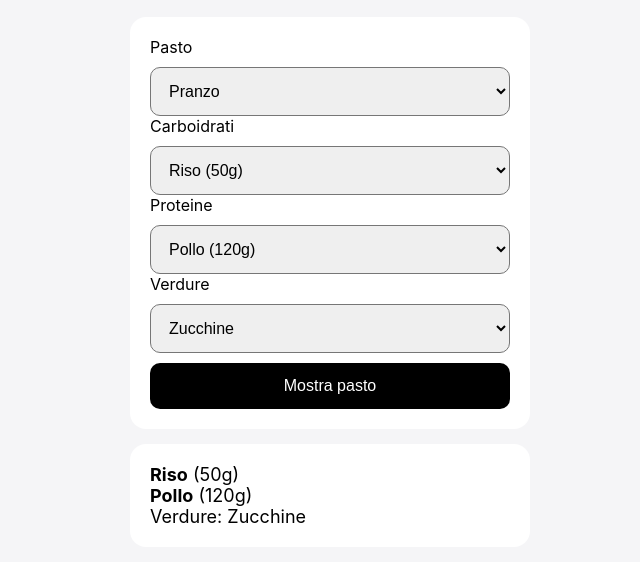
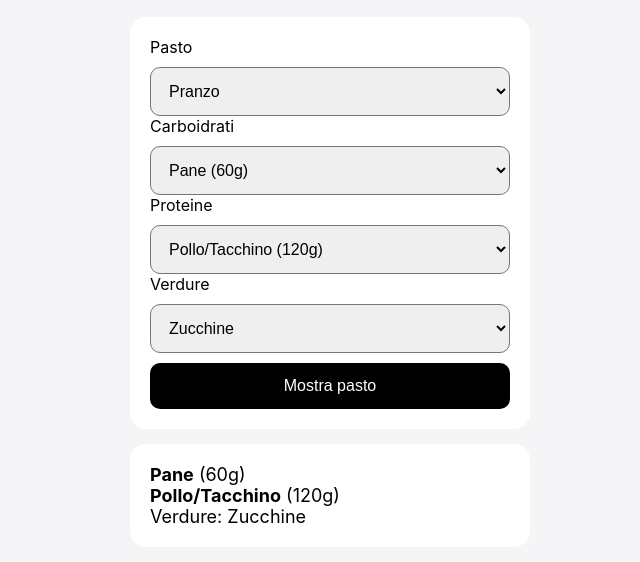
Before and after one commit to koooooooolp/Dieta_Mamma, a plain HTML site: page index.html in a window 1280 px wide. Both pictures are taken after a click on the button "Mostra pasto". Shown: the part 80-642 px from the top of the page, without its empty margins (310-950 px from the left). Drawn offline with Linux system fonts and the light colour scheme.

Commit message:
index.html

```diff
--- a/index.html
+++ b/index.html
@@ -59,21 +59,28 @@ button {
     <option value="scarico">Cena (scarico)</option>
 </select>
 
+<div id="carbContainer">
     <label>Carboidrati</label>
     <select id="carbs">
+        <option value="Pane|60g">Pane (60g)</option>
+        <option value="Pasta|50g">Pasta (50g)</option>
         <option value="Riso|50g">Riso (50g)</option>
-    <option value="Pasta|50g">Pasta (50g)</option>
-    <option value="Pane|60g">Pane (60g)</option>
+        <option value="Cous cous|50g">Cous cous (50g)</option>
+        <option value="Farro/Orzo|50g">Farro/Orzo (50g)</option>
         <option value="Patate|180g">Patate (180g)</option>
+        <option value="Crackers/Wasa|35g">Crackers/Wasa (35g)</option>
     </select>
+</div>
 
 <label>Proteine</label>
 <select id="proteins">
-    <option value="Pollo|120g">Pollo (120g)</option>
-    <option value="Tacchino|120g">Tacchino (120g)</option>
+    <option value="Pollo/Tacchino|120g">Pollo/Tacchino (120g)</option>
     <option value="Pesce|150g">Pesce (150g)</option>
-    <option value="Tonno|100g">Tonno (100g)</option>
-    <option value="Ricotta|150g">Ricotta (150g)</option>
+    <option value="Molluschi|200g">Molluschi (200g)</option>
+    <option value="Tonno/Salmone affumicato|100g">Tonno/Salmone (100g)</option>
+    <option value="Formaggio magro|100g">Formaggio magro (100g)</option>
+    <option value="Ricotta/Fiocchi latte|150g">Ricotta/Fiocchi latte (150g)</option>
+    <option value="Salumi magri|120g">Salumi magri (120g)</option>
     <option value="Uova|2">Uova (2)</option>
 </select>
 
@@ -83,6 +90,9 @@ button {
     <option>Spinaci</option>
     <option>Broccoli</option>
     <option>Insalata</option>
+    <option>Melanzane</option>
+    <option>Peperoni</option>
+    <option>Pomodori</option>
 </select>
 
 <button id="generateBtn">Mostra pasto</button>
@@ -95,27 +105,40 @@ button {
 
 <script>
 
-// prende il bottone giusto (ID corretto)
 const btn = document.getElementById("generateBtn");
+const mealType = document.getElementById("mealType");
+const carbContainer = document.getElementById("carbContainer");
 
-// evento click (compatibile iPhone)
+// 🔴 gestione UI corretta (sparizione carbo)
+mealType.addEventListener("change", function() {
+    if (mealType.value === "scarico") {
+        carbContainer.style.display = "none";
+    } else {
+        carbContainer.style.display = "block";
+    }
+});
+
+// 🔴 logica pasto
 btn.addEventListener("click", function() {
 
-    const type = document.getElementById("mealType").value;
-    const carbValue = document.getElementById("carbs").value;
-    const proteinValue = document.getElementById("proteins").value;
+    const type = mealType.value;
+    const protein = document.getElementById("proteins").value.split("|");
     const veggie = document.getElementById("veggies").value;
-
-    const carb = carbValue.split("|");
-    const protein = proteinValue.split("|");
 
     let result = "";
 
     if (type === "scarico") {
-        result = "<b>" + protein[0] + "</b> (" + protein[1] + ")" +
+
+        result =
+            "<b>" + protein[0] + "</b> (" + protein[1] + ")" +
             "<br>Verdure: " + veggie;
+
     } else {
-        result = "<b>" + carb[0] + "</b> (" + carb[1] + ")" +
+
+        const carb = document.getElementById("carbs").value.split("|");
+
+        result =
+            "<b>" + carb[0] + "</b> (" + carb[1] + ")" +
             "<br><b>" + protein[0] + "</b> (" + protein[1] + ")" +
             "<br>Verdure: " + veggie;
     }
```
Lines whose indentation alone changed are shown as unchanged.
